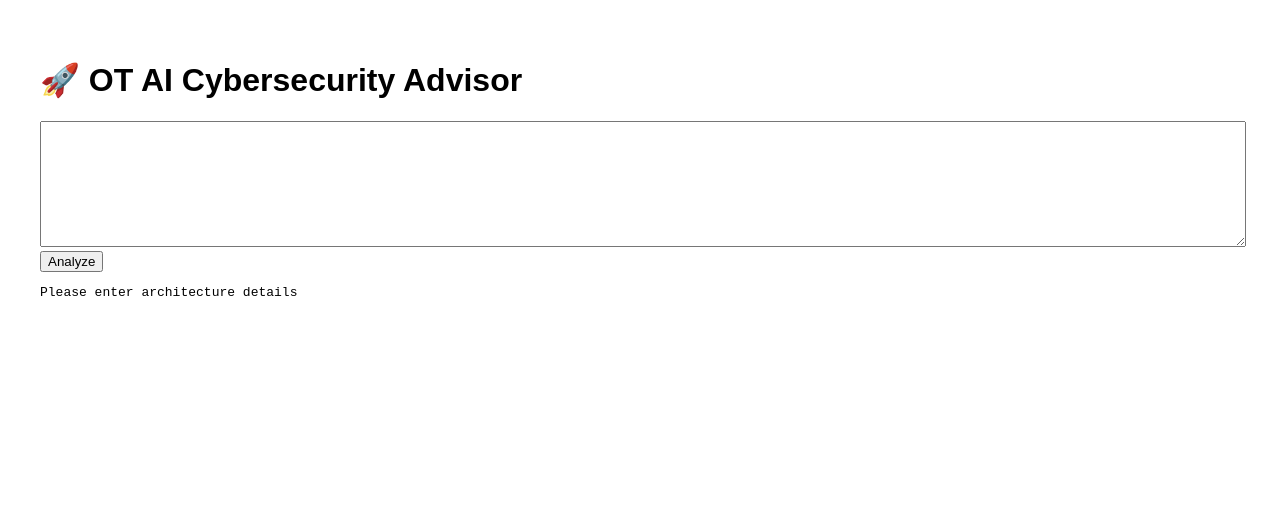
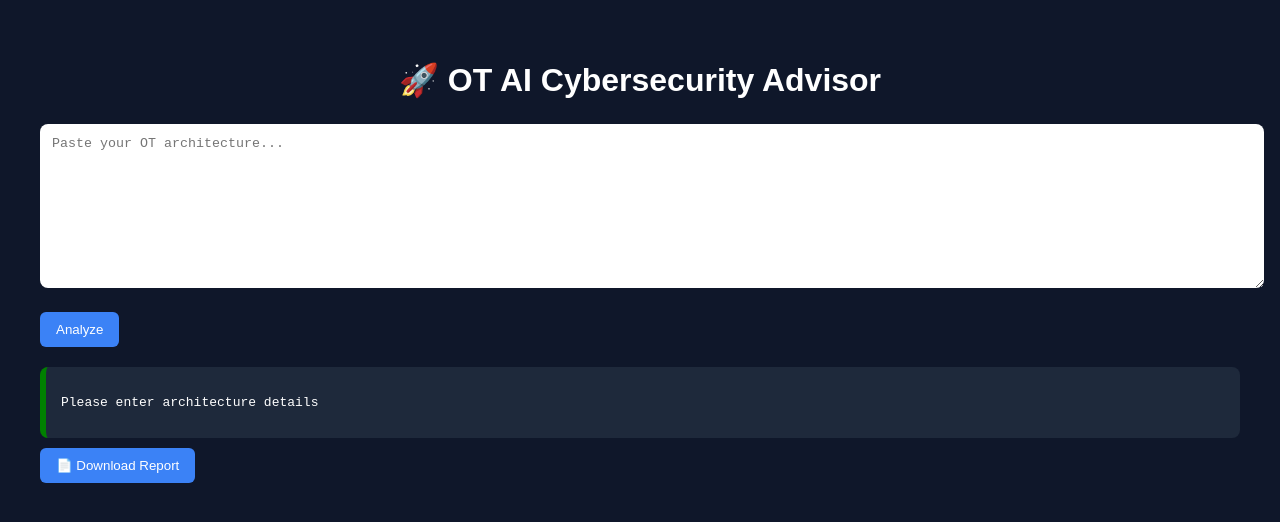
Before and after one commit to barjatyag/ot-ai-advisor, a Next.js app: page / in a window 1280 px wide. Both pictures are taken after a click on the button "Analyze". Shown: the top 522 px of the page. Built offline with nearby package versions, Linux system fonts and the light colour scheme.

Commit message:
Update page.js

```diff
--- a/app/page.js
+++ b/app/page.js
@@ -1,6 +1,7 @@
 "use client";
 
 import { useState } from "react";
+import { jsPDF } from "jspdf";
 
 export default function Home() {
   const [input, setInput] = useState("");
@@ -16,7 +17,7 @@ export default function Home() {
     if (loading) return;
 
     setLoading(true);
-    setResult("Analyzing...");
+    setResult("Analyzing your architecture...");
 
     try {
       const res = await fetch("/api/analyze", {
@@ -36,21 +37,100 @@ export default function Home() {
     }
   };
 
+  const downloadPDF = () => {
+    const doc = new jsPDF();
+    const lines = doc.splitTextToSize(result, 180);
+
+    doc.setFontSize(14);
+    doc.text("OT Cybersecurity Assessment Report", 10, 10);
+
+    doc.setFontSize(10);
+    doc.text(lines, 10, 20);
+
+    doc.save("OT_Report.pdf");
+  };
+
+  const getRiskColor = () => {
+    if (result.includes("High")) return "red";
+    if (result.includes("Medium")) return "orange";
+    return "green";
+  };
+
   return (
-    <div style={{ padding: 40 }}>
-      <h1>🚀 OT AI Cybersecurity Advisor</h1>
+    <div style={styles.container}>
+      <h1 style={styles.title}>🚀 OT AI Cybersecurity Advisor</h1>
 
       <textarea
-        style={{ width: "100%", height: 120 }}
+        placeholder="Paste your OT architecture..."
+        style={styles.textarea}
         value={input}
         onChange={(e) => setInput(e.target.value)}
       />
 
-      <button onClick={analyze}>
+      <button
+        style={styles.button}
+        onClick={analyze}
+        disabled={loading}
+      >
         {loading ? "Analyzing..." : "Analyze"}
       </button>
 
-      <pre>{result}</pre>
+      {result && (
+        <>
+          <div
+            style={{
+              ...styles.resultBox,
+              borderLeft: `6px solid ${getRiskColor()}`,
+            }}
+          >
+            <pre style={styles.resultText}>{result}</pre>
+          </div>
+
+          <button style={styles.button} onClick={downloadPDF}>
+            📄 Download Report
+          </button>
+        </>
+      )}
     </div>
   );
 }
+
+const styles = {
+  container: {
+    background: "#0f172a",
+    minHeight: "100vh",
+    padding: "40px",
+    color: "white",
+    fontFamily: "Arial",
+  },
+  title: {
+    textAlign: "center",
+    marginBottom: "25px",
+  },
+  textarea: {
+    width: "100%",
+    height: "140px",
+    padding: "12px",
+    borderRadius: "8px",
+    border: "none",
+    marginBottom: "10px",
+  },
+  button: {
+    padding: "10px 16px",
+    borderRadius: "6px",
+    border: "none",
+    background: "#3b82f6",
+    color: "white",
+    cursor: "pointer",
+    marginTop: "10px",
+  },
+  resultBox: {
+    marginTop: "20px",
+    background: "#1e293b",
+    padding: "15px",
+    borderRadius: "8px",
+  },
+  resultText: {
+    whiteSpace: "pre-wrap",
+  },
+};
```
